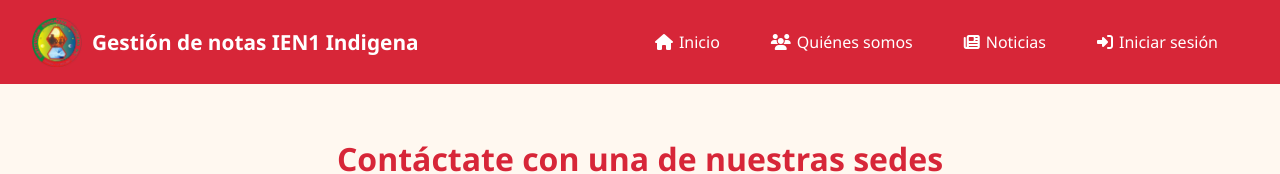
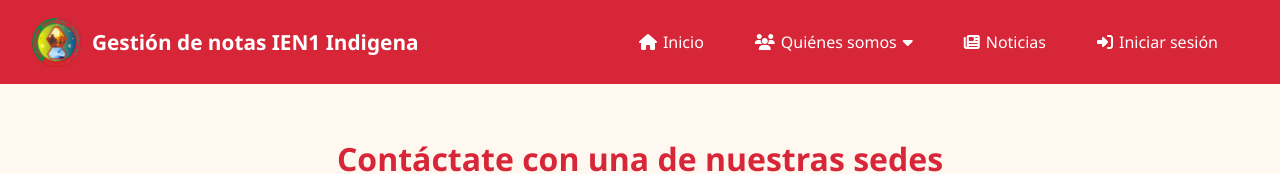
Before and after one commit to Janse-1/drf-vue, a Vue app in the folder institucion_frontend/institucion_frontend/: page /ContactoView in a window 1280 px wide. Shown: the top 174 px of the page. Built offline with nearby package versions, Linux system fonts and the light colour scheme.

Commit message:
Menú desplegable en la sección de Quienes somos

```diff
--- a/institucion_frontend/institucion_frontend/src/components/HeaderPublic.vue
+++ b/institucion_frontend/institucion_frontend/src/components/HeaderPublic.vue
@@ -10,10 +10,17 @@
         <a v-if="!isHomeView" href="/" title="Inicio">
           <i class="fa-solid fa-house"></i> Inicio
         </a>
-        <a  href="#" title="¿Quiénes somos?">
-          <i class="fa-solid fa-users"></i> Quiénes somos
-        </a>
-        <a  href="#" title="Noticias">
+        <div class="dropdown" @mouseenter="mostrarDropdown = true" @mouseleave="mostrarDropdown = false">
+          <a href="#" title="¿Quiénes somos?" class="dropdown-toggle">
+            <i class="fa-solid fa-users"></i> Quiénes somos <i class="fa-solid fa-caret-down"></i>
+          </a>
+          <div v-if="mostrarDropdown" class="dropdown-menu">
+            <a href="#" class="dropdown-item">Misión y Visión</a>
+            <a href="#" class="dropdown-item">Símbolos</a>
+            <a href="#" class="dropdown-item">Reportes</a>
+          </div>
+        </div>
+        <a href="#" title="Noticias">
           <i class="fa-solid fa-newspaper"></i> Noticias
         </a>
         <a v-if="!isContactoView" href="ContactoView" title="Contacto">
@@ -28,10 +35,13 @@
 </template>
 
 <script setup>
+import { ref } from 'vue'
 import { useRoute } from 'vue-router'
 const route = useRoute()
 
-// Ocultar "Iniciar sesión" si ya estás en la vista Login
+const mostrarDropdown = ref(false)
+
+// Ocultar La seccion si ya estás en la vista
 const isLoginView = route.path === '/LoginView'
 const isHomeView = route.path === '/HomeView'
 const isQuienesSomos = route.path === '/QuienesSomosView'
@@ -93,4 +103,44 @@ const isContactoView = route.path === '/ContactoView'
   background-color: #c31f2d;
   border-radius: 5px;
 }
+
+.dropdown {
+  position: relative;
+  display: inline-block;
+}
+.dropdown-toggle {
+  cursor: pointer;
+  display: flex;
+  align-items: center;
+  gap: 6px;
+}
+.dropdown-menu {
+  position: absolute;
+  top: 110%;
+  left: 0;
+  background: #D72638;;
+  color: #ffff;
+  min-width: 180px;
+  border-radius: 8px;
+  box-shadow: 0 4px 16px rgba(27,27,30,0.12);
+  z-index: 100;
+  display: flex;
+  flex-direction: column;
+  padding: 0.5rem 0;
+}
+.dropdown-item {
+  color: #D72638;
+  padding: 0.7rem 1.2rem;
+  text-decoration: none;
+  font-weight: 500;
+  transition: background 0.2s, color 0.2s;
+  border: none;
+  background: none;
+  text-align: left;
+  cursor: pointer;
+}
+.dropdown-item:hover {
+  background: #FFBA08;
+  color: #fff;
+}
 </style>
```
